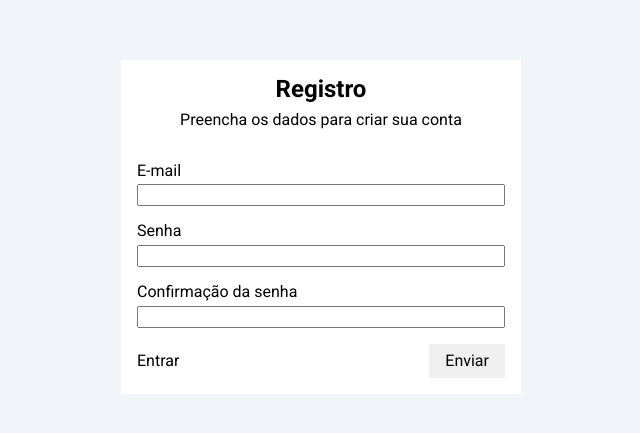
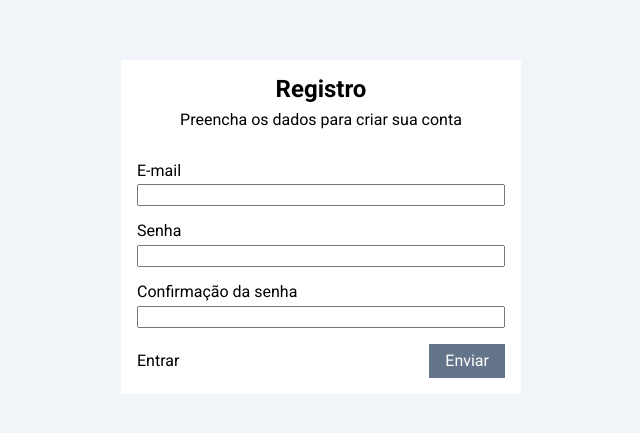
Before and after one commit to luiz2k/desafio-full-stack, a Next.js app in the folder front-end/: page /signup in a window 1280 px wide. Shown: the part 173-606 px from the top of the page, without its empty margins (319-959 px from the left). Built offline with nearby package versions, Linux system fonts and the light colour scheme; no server answers.

Commit message:
Melhoria nos estilos globals

```diff
--- a/front-end/src/styles/globals.css
+++ b/front-end/src/styles/globals.css
@@ -13,6 +13,14 @@ a {
 
 button {
   border: none;
+  background-color: unset;
+  cursor: pointer;
+}
+
+.button_style_1 {
+  background-color: #64748b;
+  color: white;
+  border: none;
   padding: 0.5rem 1rem;
   transition: opacity 0.2s;
   cursor: pointer;
```
